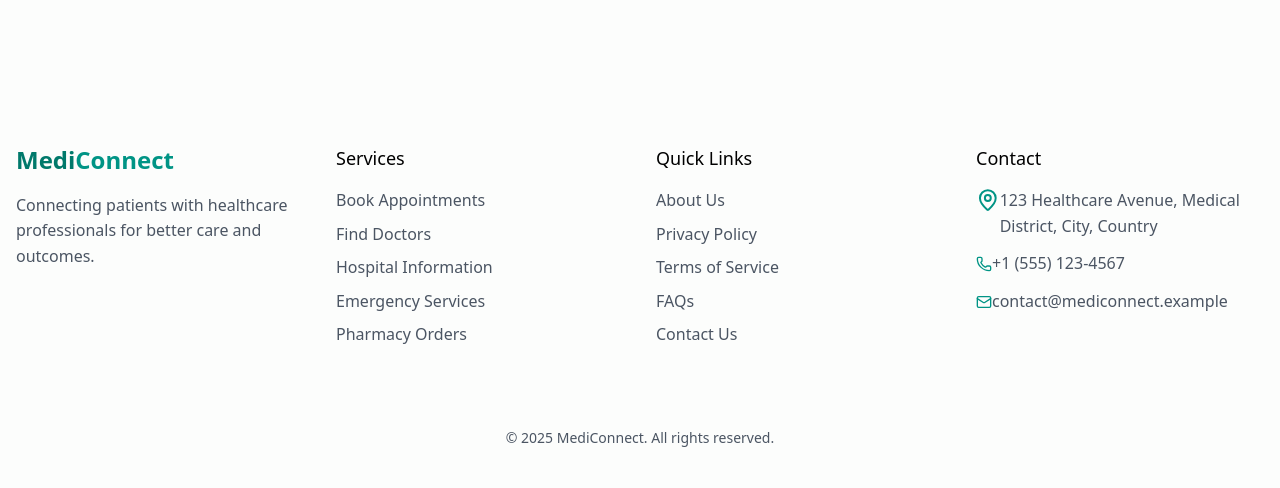
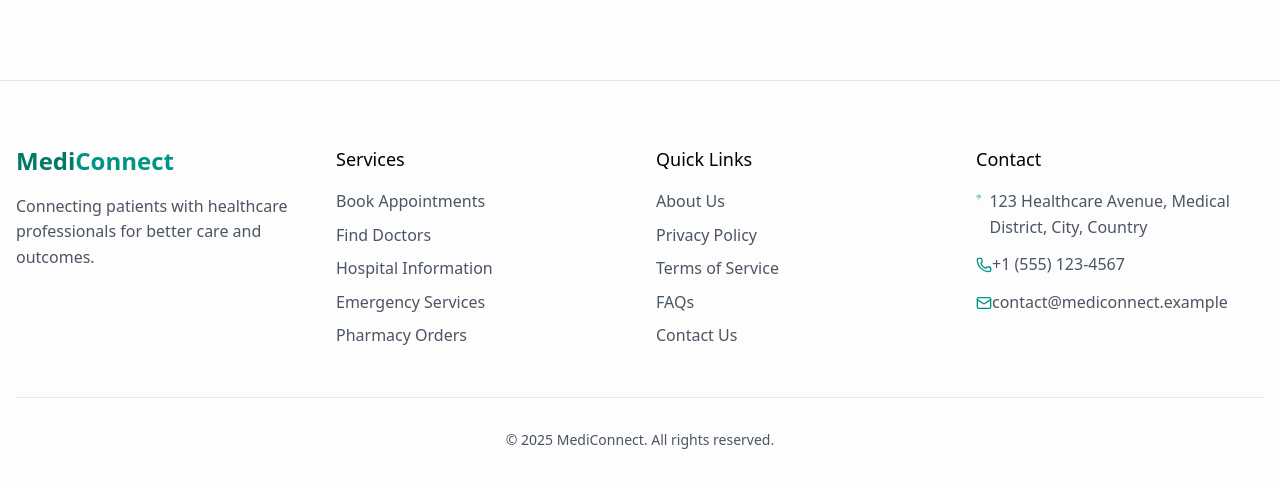
Before and after one commit to OmarNajjar-Dev/MediConnect, a PHP site: page / in a window 1280 px wide. Shown: the top 488 px of the page. Run offline with PHP 8.4, Linux system fonts and the light colour scheme.

Commit message:
Finish the footer section

```diff
--- a/css/colors.css
+++ b/css/colors.css
@@ -17,6 +17,10 @@
 
 .border-card {
     border-color: rgba(255, 255, 255, 0.2);
+}
+
+.border-t {
+    border-top: 1px solid #e5e7eb;
 }
 
 /* === White & Card Backgrounds === */
--- a/css/responsive.css
+++ b/css/responsive.css
@@ -10,7 +10,7 @@
     .container {
         max-width: 768px;
     }
-    .footer-content {
+    #footer-content {
         grid-template-columns: repeat(2, minmax(0, 1fr));
     }
 }
@@ -20,7 +20,7 @@
     .container {
         max-width: 1024px;
     }
-    .footer-content {
+    #footer-content {
         grid-template-columns: repeat(4, minmax(0, 1fr));
     }
 }
--- a/css/style.css
+++ b/css/style.css
@@ -25,7 +25,3 @@ a {
 .container {
   width: 100%;
 }
-
-.footer-style {
-  border-top: 1px solid #E5E7EB;
-}
--- a/index.html
+++ b/index.html
@@ -30,7 +30,7 @@
     <!-- Footer -->
     <footer class="bg-gray-50 pt-16 pb-8 border-t">
         <div class="container mx-auto px-4">
-            <div class="footer-content grid gap-8 mb-12">
+            <div id="footer-content" class="grid gap-8 mb-12">
                 <div>
                     <a href="/" class="inline-block mb-4">
                         <span class="text-medical-700 font-semibold text-2xl">
@@ -40,15 +40,15 @@
                     <p class="text-gray-600 mb-4">
                         Connecting patients with healthcare professionals for better care and outcomes.
                     </p>
-                    <div class="footer-socials flex space-x-4">
-                        <a href="#" class="text-gray-600 hover:text-medical-600">
+                    <div class="footer-socials flex gap-10 ml-3 transition-all">
+                        <a href="#" class="text-gray-500 hover:text-medical-600 hover:bg-medical-50 rounded-full">
                             <i data-lucide="facebook" class="h-4 w-4"></i>
                         </a>
 
-                        <a href="#" class="text-gray-600 hover:text-medical-600">
+                        <a href="#" class="text-gray-500 hover:text-medical-600 hover:bg-medical-50 rounded-full">
                             <i data-lucide="twitter" class="h-4 w-4"></i>
                         </a>
-                        <a href="#" class="text-gray-600 hover:text-medical-600">
+                        <a href="#" class="text-gray-500 hover:text-medical-600 hover:bg-medical-50 rounded-full">
                             <i data-lucide="instagram" class="h-4 w-4"></i>
                         </a>
                     </div>
@@ -120,7 +120,7 @@
                     <h4 class="font-medium text-lg mb-4">Contact</h4>
                     <ul class="space-y-3">
                         <li class="flex items-start">
-                            <i data-lucide="map-pin" class="h-6 w-9 text-medical-500"></i>
+                            <i data-lucide="map-pin" class="h-4 w-4 text-medical-500 pr-2"></i>
                             <span class="text-gray-600">
                                 123 Healthcare Avenue, Medical District, City, Country
                             </span>
@@ -136,6 +136,7 @@
                     </ul>
                 </div>
             </div>
+
 
             <div class="pt-8 border-t border-gray-200 text-center text-gray-600 text-sm">
                 <p>&copy; 2025 MediConnect. All rights reserved.</p>
```
